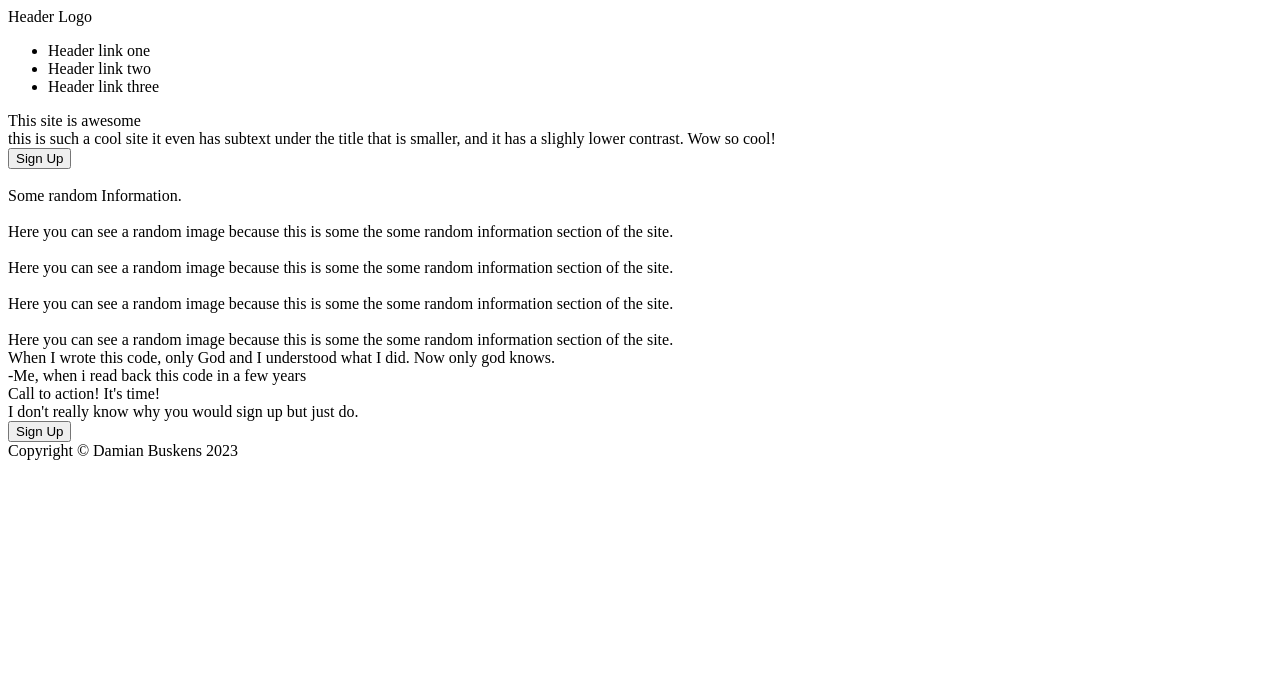
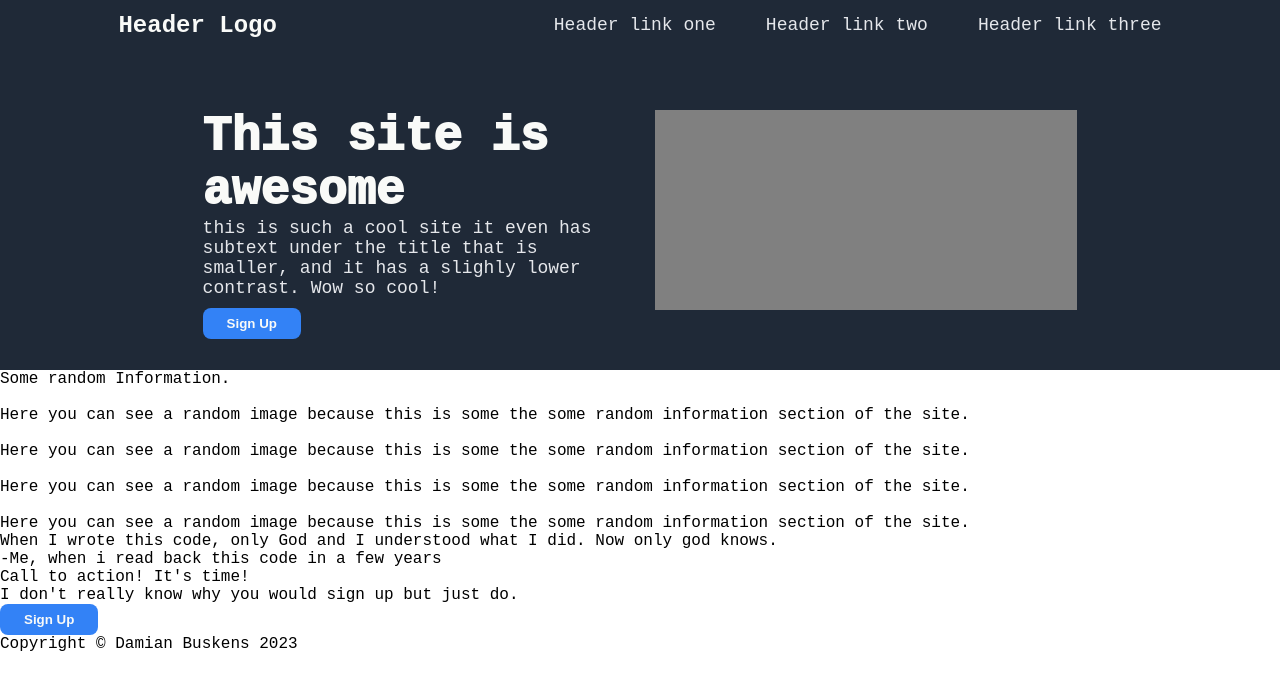
Before and after one commit to Damianen/Landing-page, a plain HTML site: page index.html in a window 1280 px wide. Drawn offline with Linux system fonts and the light colour scheme.

Commit message:
add style to the begin of the content

```diff
--- a/index.html
+++ b/index.html
@@ -5,6 +5,7 @@
     <meta http-equiv="X-UA-Compatible" content="IE=edge">
     <meta name="viewport" content="width=device-width, initial-scale=1.0">
     <title>Landing page project.</title>
+    <link rel="stylesheet" href="style.css">
 </head>
 <body>
     <div class="header">
@@ -20,7 +21,7 @@
         </div>
     </div>
     <div class="content">
-        <div class="title">
+        <div class="begin">
             <div class="text-container">
                 <div class="title">
                     This site is awesome
--- a/style.css
+++ b/style.css
@@ -4,6 +4,7 @@ body {
     font-family: 'Courier New', Courier, monospace;
 }
 
+/* header */
 .header {
     display: flex;
     justify-content: space-around;
@@ -29,3 +30,55 @@ li {
     font-size: 18px;
     color: #e5e7eb;
 }
+
+/* content */
+
+.content {
+    display: flex;
+    flex-direction: column;
+}
+
+.content .begin {
+    height: 200px;
+    background-color: #1f2937;
+    display: flex;
+    justify-content: center;
+    gap: 30px;
+    padding-top: 60px;
+    padding-bottom: 60px;
+}
+
+.content .text-container {
+    width: 33%;
+}
+
+.text-container .title{
+    color: #f9faf8;
+    font-size: 48px;
+    font-weight: 1000;
+}
+
+.text-container .subtext{
+    color: #e5e7eb;
+    font-size: 18px;
+}
+
+.text-container button {
+    margin-top: 10px;
+}
+
+.begin .img {
+    background-color: gray;
+    width: 33%;
+}
+
+button {
+    background-color: #3382f6;
+    color: #f9faf8;
+    padding: 8px;
+    padding-left: 24px;
+    padding-right: 24px;
+    border: none;
+    border-radius: 8px;
+    font-weight: 700;
+}
```
